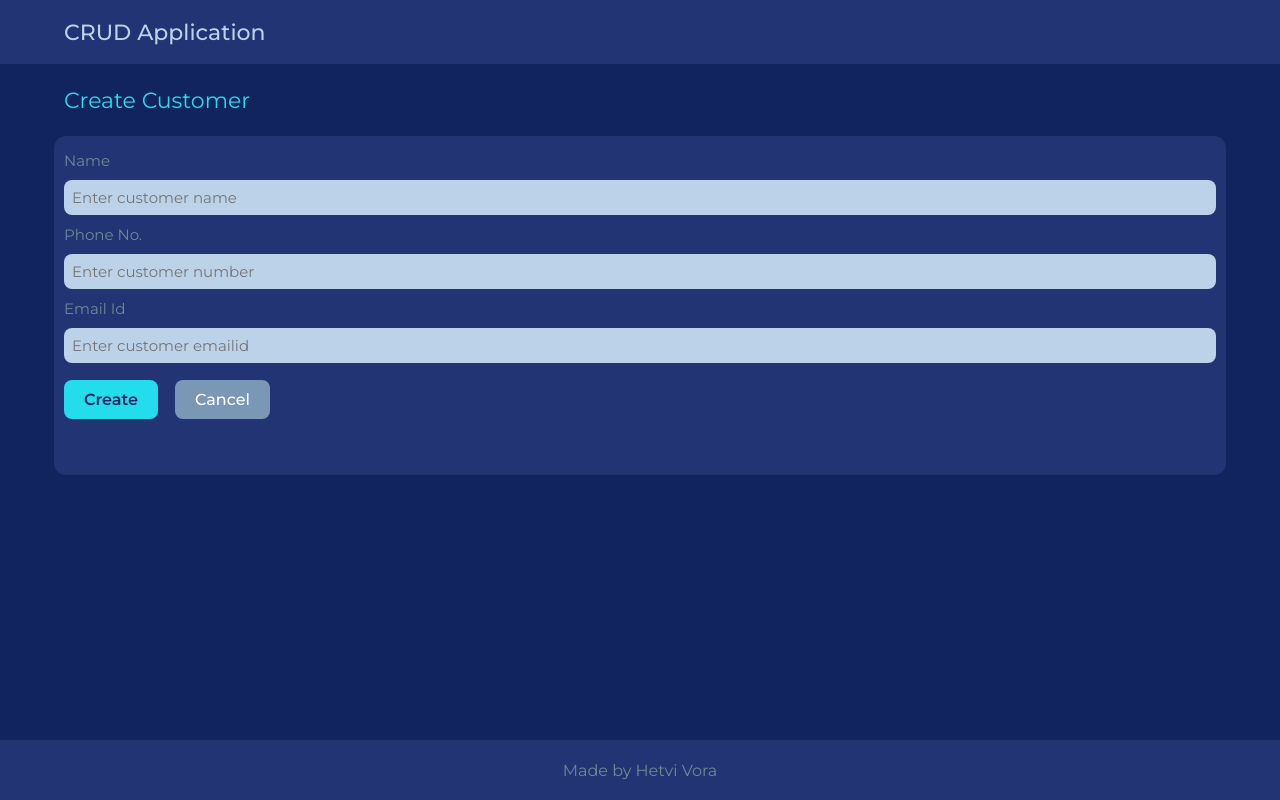
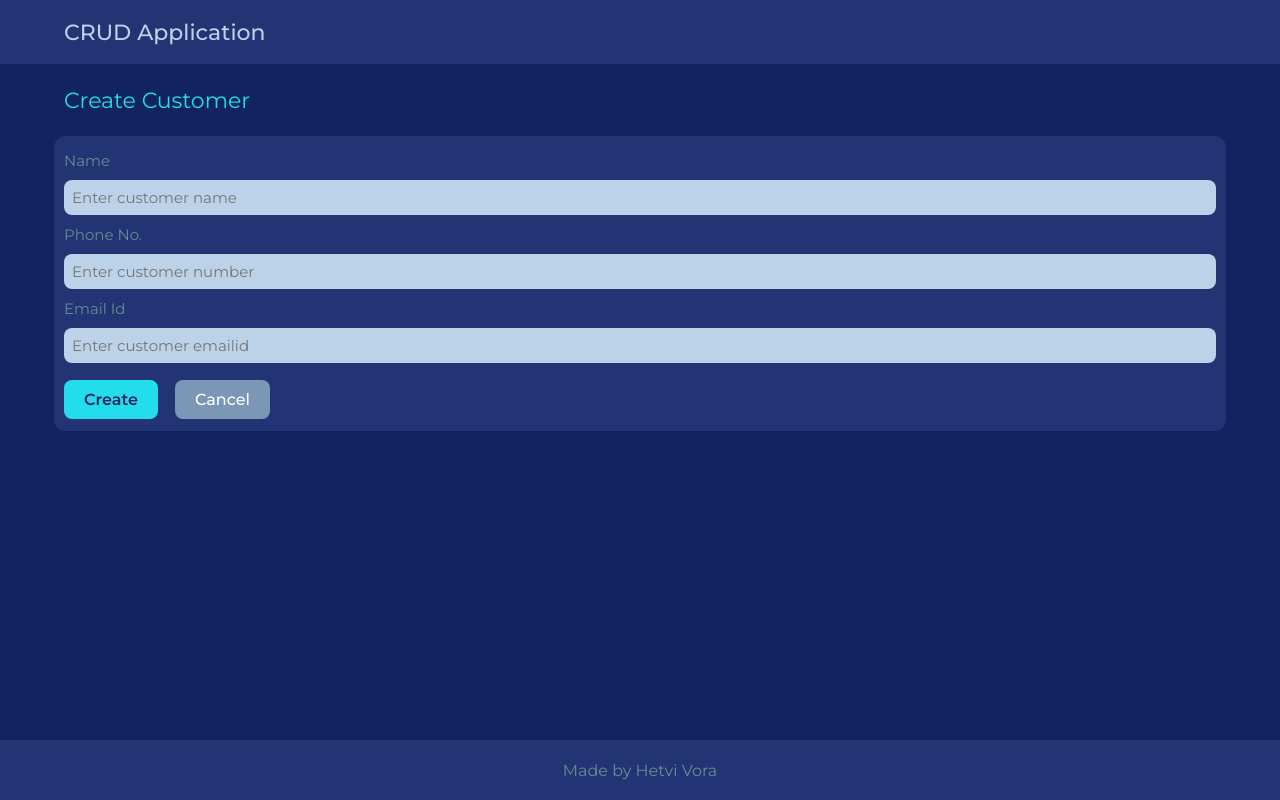
Before and after one commit to HetviVora3007/mern-crud-operation, a React (Create React App) app: page /add in a window 1280 px wide. Built offline with nearby package versions, Linux system fonts and the light colour scheme.

Commit message:
added some changes in style

```diff
--- a/src/Pages/AddPage/Add.css
+++ b/src/Pages/AddPage/Add.css
@@ -29,7 +29,7 @@
 
 .addpage-formcontainer {
     width: 90%;
-    height: 48%;
+    height: 275px;
     display: flex;
     flex-direction: column;
     padding: 10px;
@@ -103,7 +103,4 @@
         font-size: 20px;
     }
 
-    .addpage-formcontainer {
-        height: 39%;
-    }
 }
--- a/src/Pages/EditPage/Edit.css
+++ b/src/Pages/EditPage/Edit.css
@@ -29,7 +29,7 @@
 
 .editpage-formcontainer {
     width: 90%;
-    height: 48%;
+    height: 275px;
     display: flex;
     flex-direction: column;
     padding: 10px;
@@ -84,7 +84,4 @@
         font-size: 20px;
     }
 
-    .editpage-formcontainer {
-        height: 39%;
-    }
 }
```
